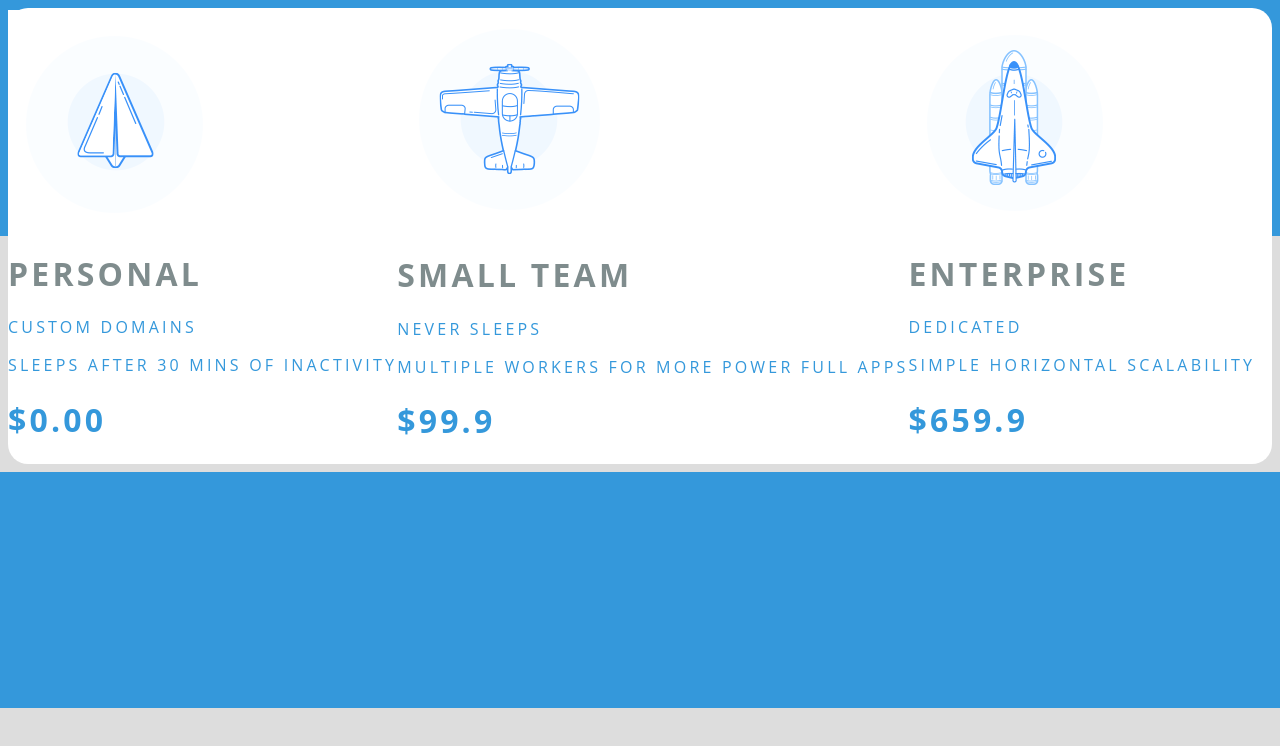
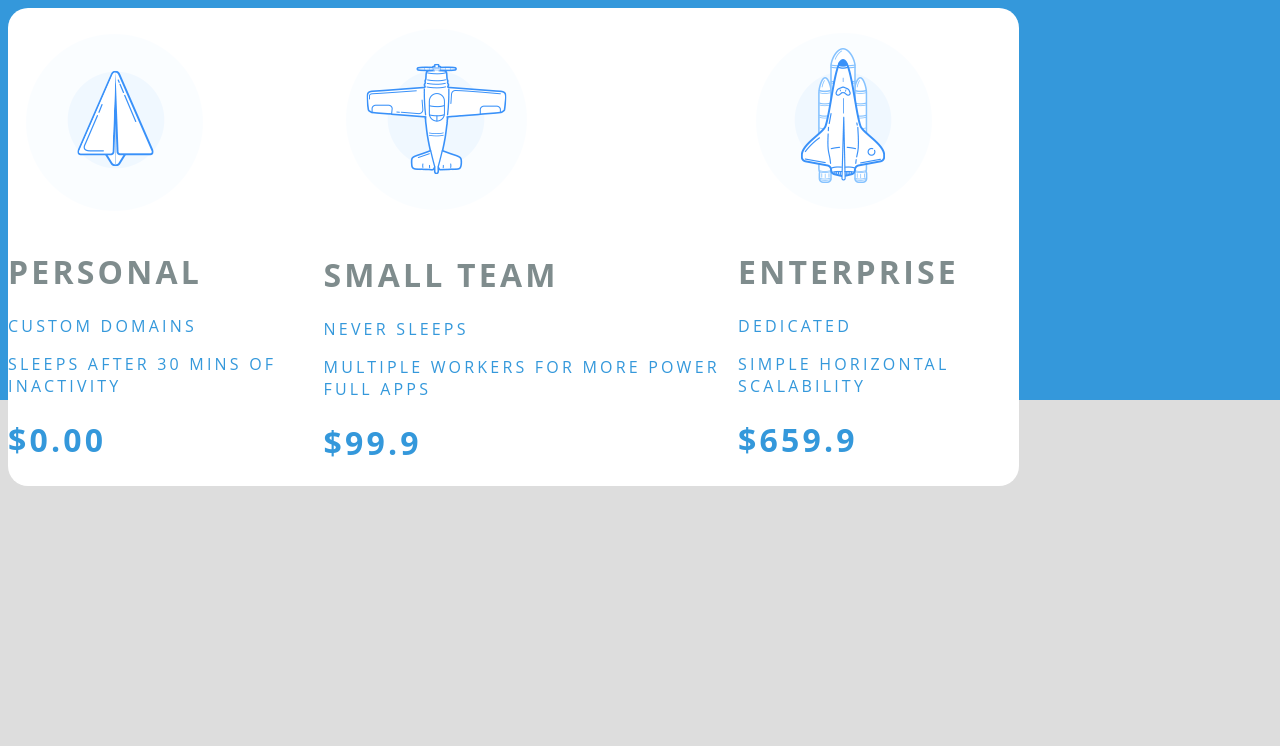
Before and after one commit to anantha-kr/component-design, a plain HTML site: page index.html in a window 1280 px wide. Drawn offline with Linux system fonts and the light colour scheme.

Commit message:
updated css

```diff
--- a/css/style.css
+++ b/css/style.css
@@ -2,40 +2,61 @@ body {
   font-family: 'Open Sans', sans-serif;
   letter-spacing: 0.2em;
   /* src https://www.colorzilla.com/gradient-editor/ */
-  background: linear-gradient(to bottom, #3498db 50%,#dddddd 50%);
+  /*https://stackoverflow.com/questions/2869212/css3-gradient-background-set-on-body-doesnt-stretch-but-instead-repeats*/
+  background: linear-gradient(to bottom, #3498db 50%,#dddddd 50%) fixed;
+  background-repeat: no-repeat;
+ /* box-sizing: border-box;
+  justify-content: center;
+  align-items: center;*/
+  /* height: 100%;*/
 
 }
 
+.container-bg {
+/*display: flex;
+box-sizing: border-box;
+justify-content: center;
+align-items: center;
+width: 80%;
+height: 10%;*/
+}
+
 .container-card {
-  /*background: linear-gradient(to bottom, #3498db 50%,#ffffff 50%);*/
+  background: white;
+  box-sizing: border-box;
+  border-radius: 20px;
+  display: flex;
+/*  justify-content: center;
+  align-items: center;*/
+  width: 80%;
 
 }
 
 .price-card {
   text-transform: uppercase;
   color: #3498db;
+  /*box-sizing: border-box;*/
+ /* justify-content: center;
+  align-items: center;*/
+
 }
 
-.price-card-head {
+.price-card-head h1{
   color: #7f8c8d;
-  border-radius: 50%;
+  /*justify-content: center;*/
 }
 
-.price-card-img {
-border-radius: 50%
+.price-card-img img {
+border-radius: 50%;
+/*justify-content: center;*/
+}
+/*
+.price-card-body {
+  border-top: 1px solid #e1f1ff;
+  /*border-image-width: 50%;
 }
 
-.container-card {
-  background: white;
-  border-radius: 20px;
-  display: flex;
-  align-items: center;
-}
-
-.price-card-body {
-  border-top: 1px solid #e1f1ff;
-}
-
-.price-card-price {
-  border-top: 1px solid #e1f1ff;
-}
+.price-card-price h1 {
+ border-top: 1px solid #e1f1ff;
+ justify-content: center;
+}*/
```
Also changed, not shown: index.html (line endings or trailing spaces).
